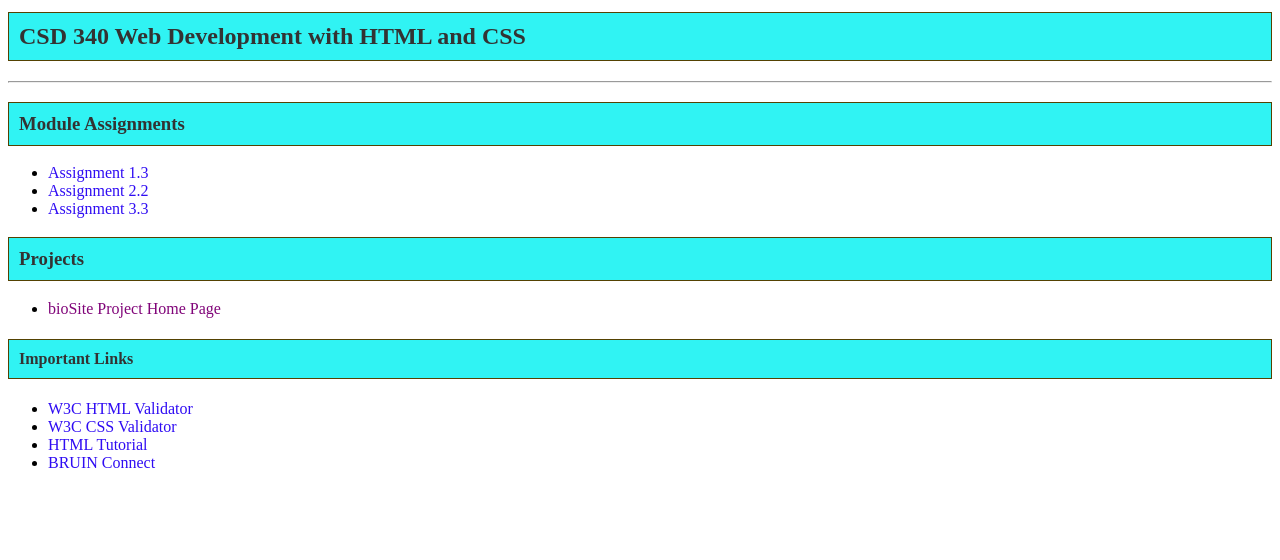
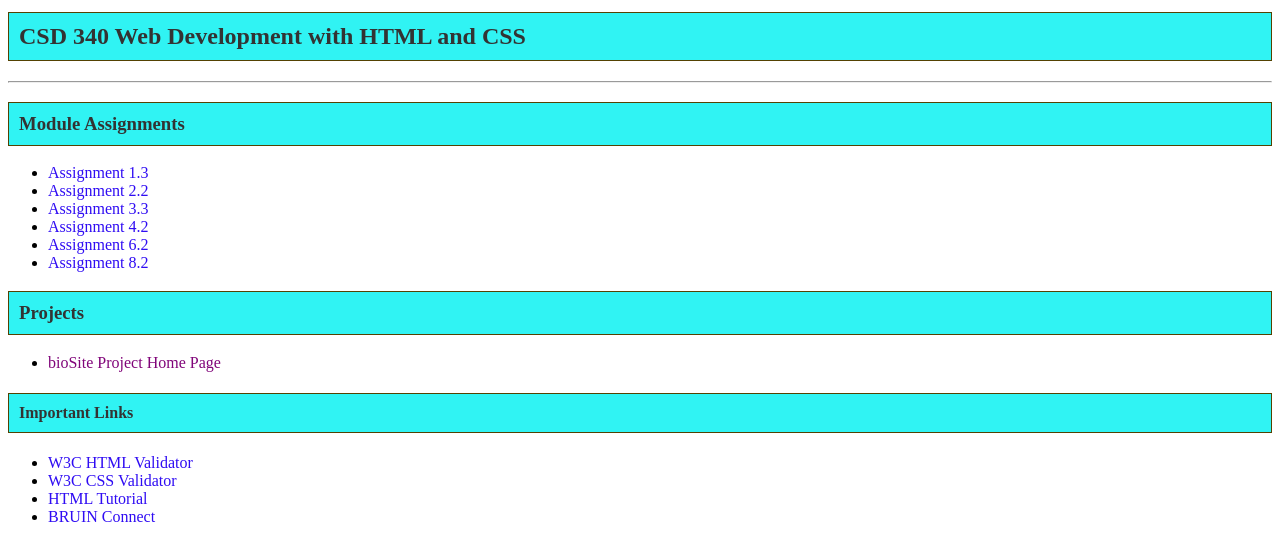
Before and after one commit to FatPixel77/csd-340, a plain HTML site: page index.html in a window 1280 px wide. Shown: the part 90-650 px from the top of the page. Drawn offline with Linux system fonts and the light colour scheme.

Commit message:
Update index.html

```diff
--- a/index.html
+++ b/index.html
@@ -13,9 +13,12 @@
         <hr>
         <h3>Module Assignments</h3>
             <ul>
-                <li><a href="https://github.com/FatPixel77/csd-340/blob/main/module-1/Maggard_Mod1_3.html">Assignment 1.3</a></li>
+                <li><a href="https://github.com/FatPixel77/csd-340/blob/main/module-1/Maggard-Building_a_Web_Page_Exercise%2C_Part%201.docx">Assignment 1.3</a></li>
                 <li><a href="https://github.com/FatPixel77/csd-340/blob/main/module-3/Maggard_Mod2_2.html">Assignment 2.2</a></li>
                 <li><a href="https://github.com/FatPixel77/csd-340/blob/main/module-3/Maggard_Mod3_3.html">Assignment 3.3</a></li>
+                <li><a href="https://github.com/FatPixel77/csd-340/blob/main/module-4/Maggard_Mod4_2.html">Assignment 4.2</a></li>
+                <li><a href="https://github.com/FatPixel77/csd-340/blob/main/module-6/Maggard_Mod6_2.html">Assignment 6.2</a></li>
+                <li><a href="https://github.com/FatPixel77/csd-340/blob/main/module-8/Maggard_Mod8_2.html">Assignment 8.2</a></li>
             </ul>
         <h3>Projects</h3>
             <ul>
```
